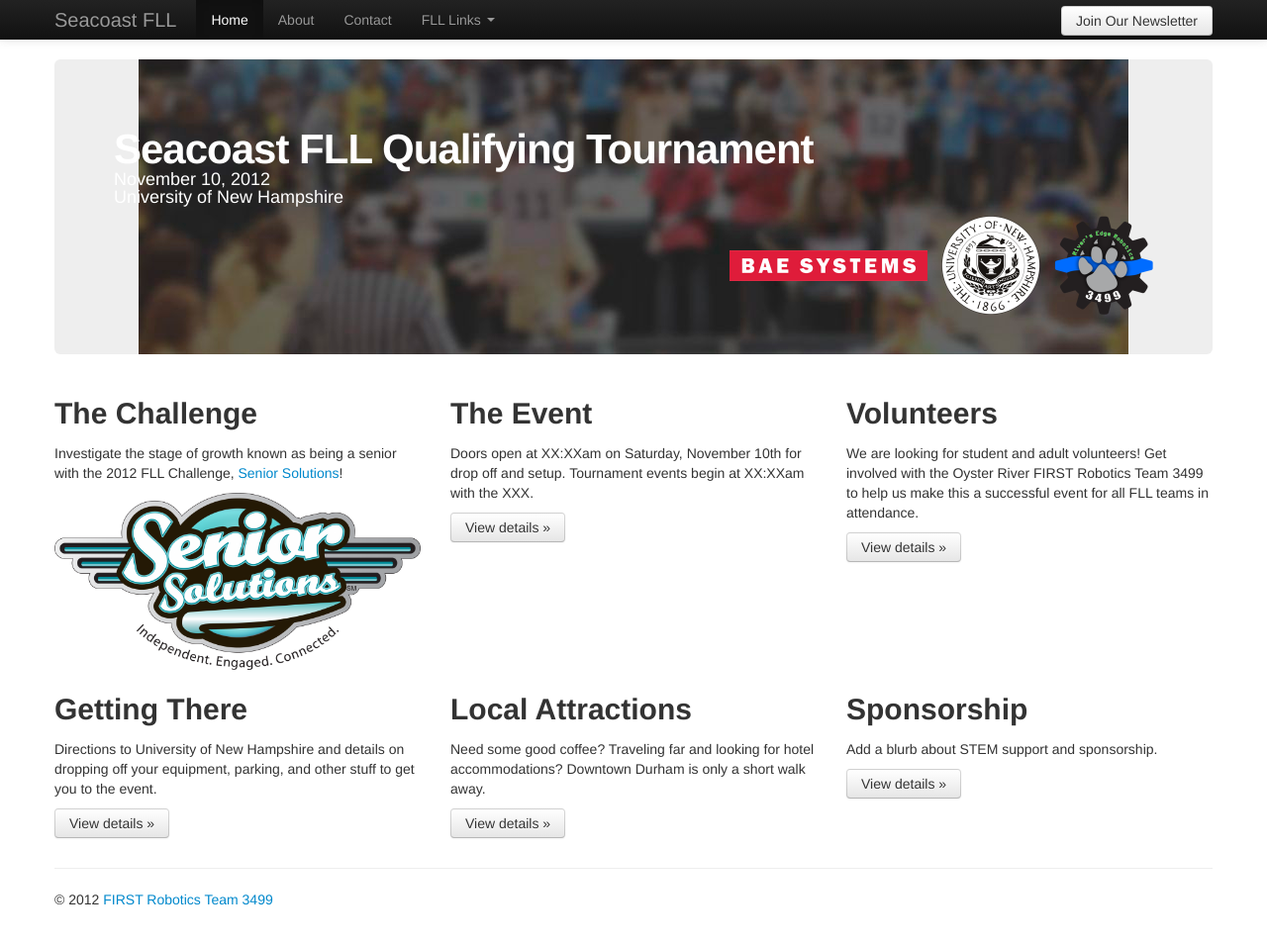
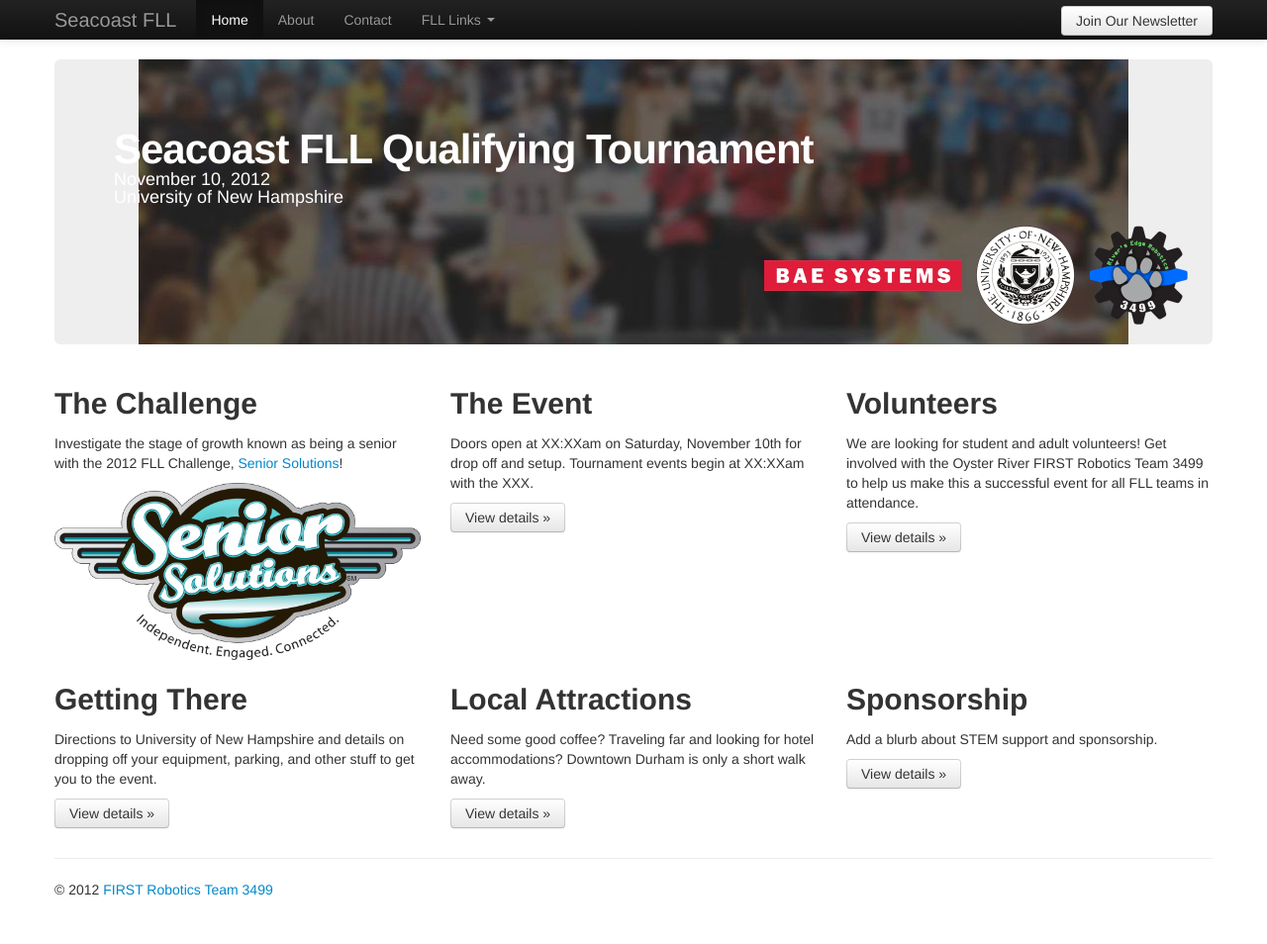
Before and after one commit to team3499/seacoastfll.org, a Jekyll site: the page built from index.html, in a window 1280 px wide and 969 px high. Shown: the top 954 px of the window at 99% size. Built offline with Jekyll 4.4.1, drawn with Linux system fonts in a browser that asks for light colours.

Commit message:
Refine positioning of sponsor logos in hero area

```diff
--- a/css/hero.css
+++ b/css/hero.css
@@ -13,10 +13,11 @@
 
 .hero-unit .sponsor-block {
   text-align: right;
-  margin: 0 0 -30px auto;
+  margin: 0 -35px -50px auto;
 }
 
 .hero-unit .sponsor-block li {
   display: inline-block;
+  margin-top: 10px;
   margin-left: 10px;
 }
```
